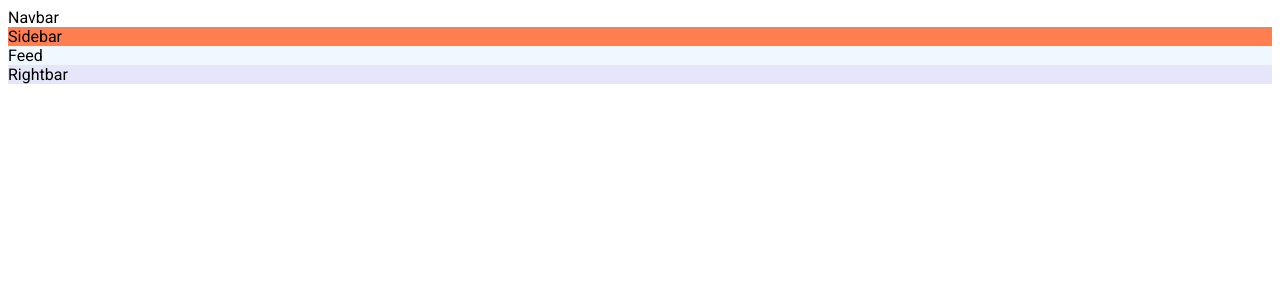
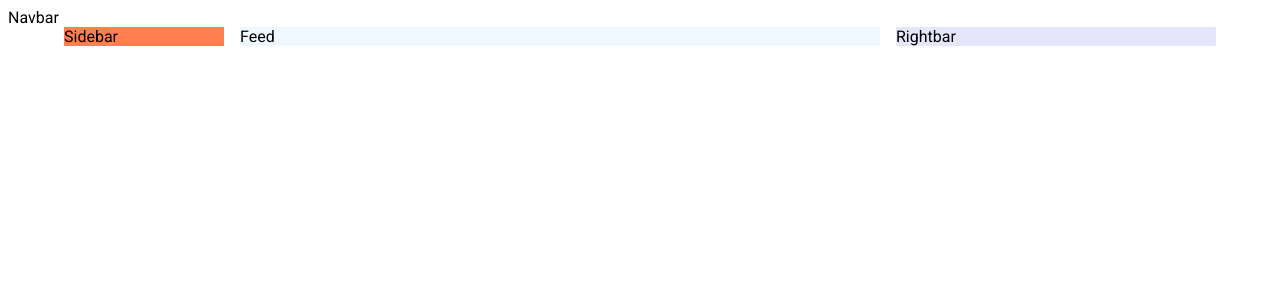
Before and after one commit to mrhrifat/dev-book, a React (Create React App) app: page / in a window 1280 px wide. Shown: the top 300 px of the page. Built offline with nearby package versions, Linux system fonts and the light colour scheme.

Commit message:
build: layout of component

```diff
--- a/src/Root.jsx
+++ b/src/Root.jsx
@@ -3,15 +3,20 @@ import Navbar from "./components/Navbar";
 import Sidebar from "./components/Sidebar";
 import Feed from "./components/Feed";
 import Rightbar from "./components/Rightbar";
+import { Box, Container, Stack } from "@mui/material";
 
 const Root = () => {
   return (
-    <>
+    <Box>
       <Navbar />
-      <Sidebar />
-      <Feed />
-      <Rightbar />
-    </>
+      <Container maxWidth="lg">
+        <Stack justifyContent="space-evenly" direction="row" spacing={2}>
+          <Sidebar />
+          <Feed />
+          <Rightbar />
+        </Stack>
+      </Container>
+    </Box>
   );
 };
 
```
